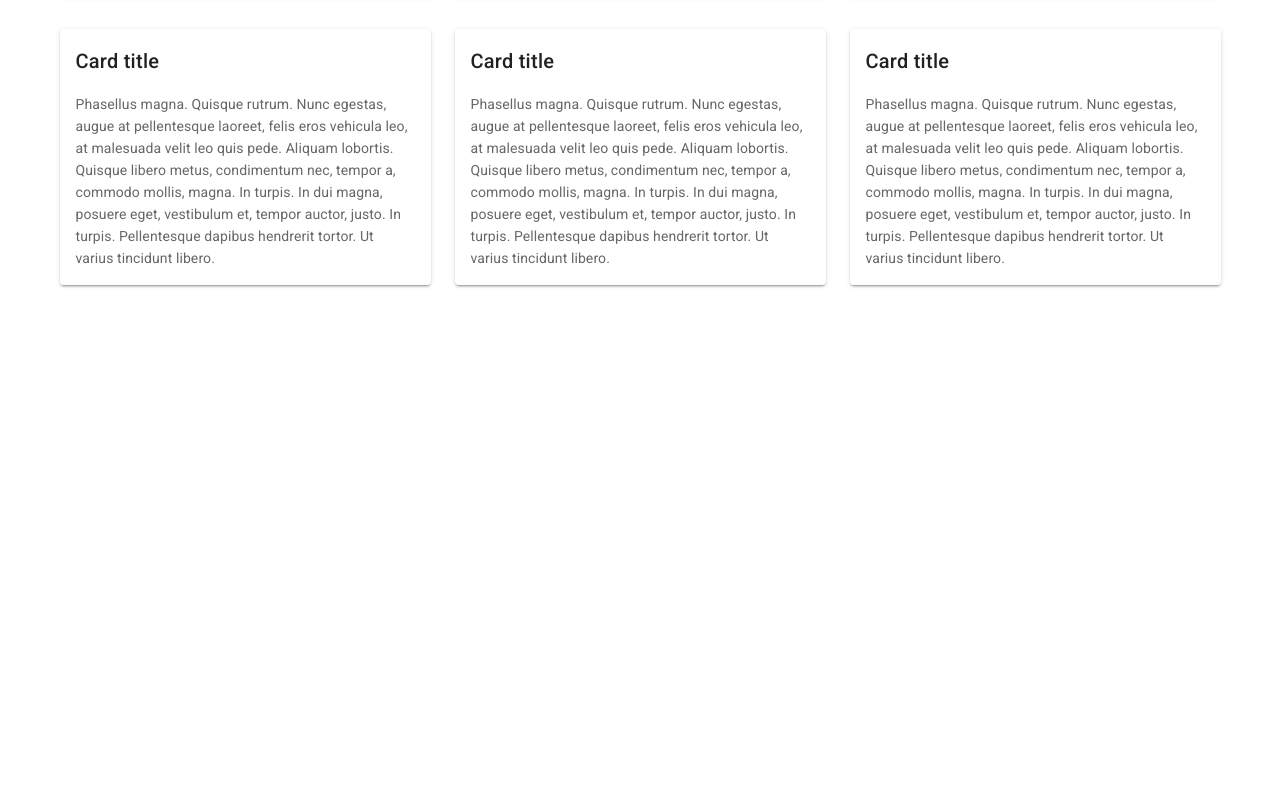
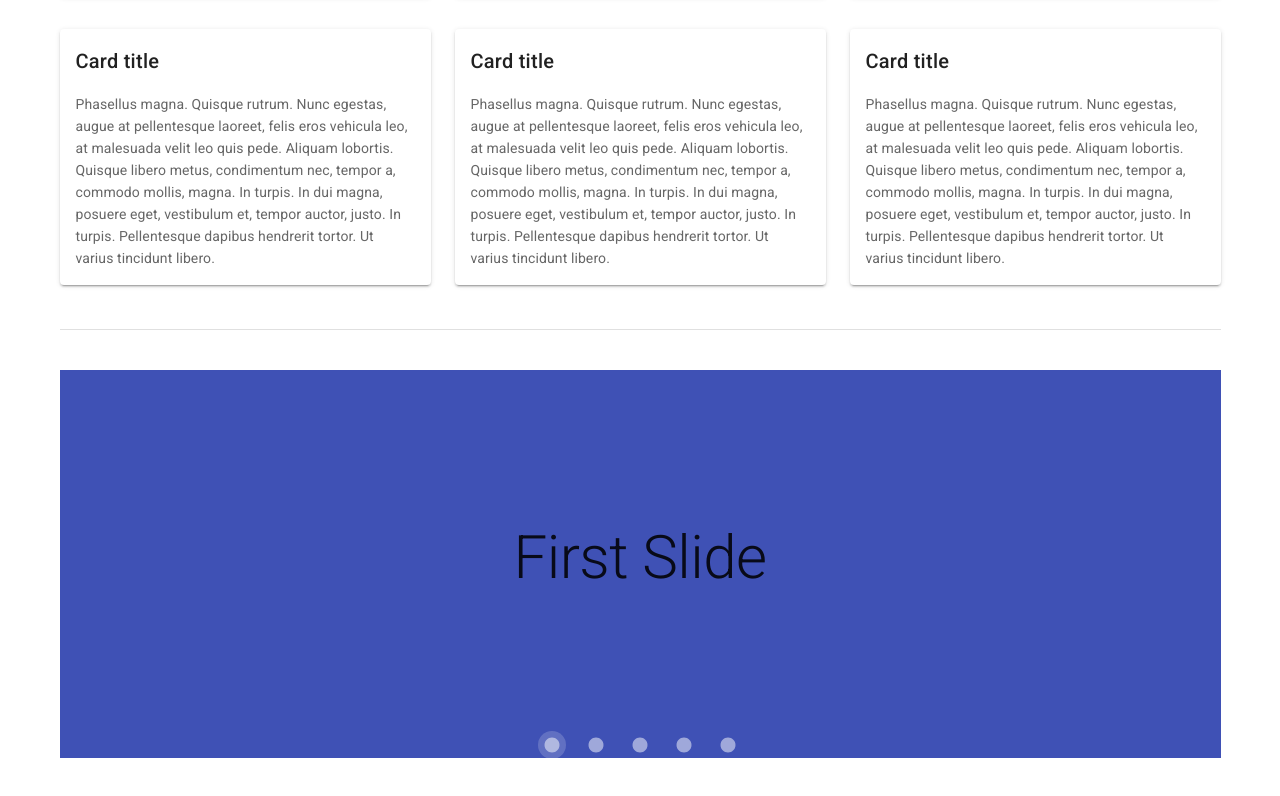
Before and after one commit to taiga248/vuetify-demo, a Vue app: page / in a window 1280 px wide. Shown: the part 1481-2277 px from the top of the page. Before the commit the page ends 1802 px from the top, so only its background shows below. Built offline with nearby package versions, Linux system fonts and the light colour scheme.

Commit message:
Add slider

```diff
--- a/src/views/About.vue
+++ b/src/views/About.vue
@@ -63,6 +63,20 @@
           </v-flex>
         </v-layout>
       </template>
+
+      <v-divider class="my-10"></v-divider>
+
+      <template>
+        <v-carousel cycle height="400" hide-delimiter-background show-arrows-on-hover>
+          <v-carousel-item v-for="(slide, index) in slides" :key="index">
+            <v-sheet :color="colors[index]" height="100%">
+              <v-row class="fill-height" align="center" justify="center">
+                <div class="display-3">{{ slide }} Slide</div>
+              </v-row>
+            </v-sheet>
+          </v-carousel-item>
+        </v-carousel>
+      </template>
     </v-container>
   </div>
 </template>
@@ -72,7 +86,14 @@ export default {
   name: "About",
   data() {
     return {
-      isActive: false
+      colors: [
+        "indigo",
+        "warning",
+        "pink darken-2",
+        "red lighten-1",
+        "deep-purple accent-4"
+      ],
+      slides: ["First", "Second", "Third", "Fourth", "Fifth"]
     };
   }
 };
--- a/src/views/Card.vue
+++ b/src/views/Card.vue
@@ -34,7 +34,6 @@ export default {
   name: "Card",
   data() {
     return {
-      isActive: false,
       cards: [
         { name: "Yuki", from: "Japan", avatar: "https://picsum.photos/195" },
         { name: "Jake", from: "USA", avatar: "https://picsum.photos/196" },
```
